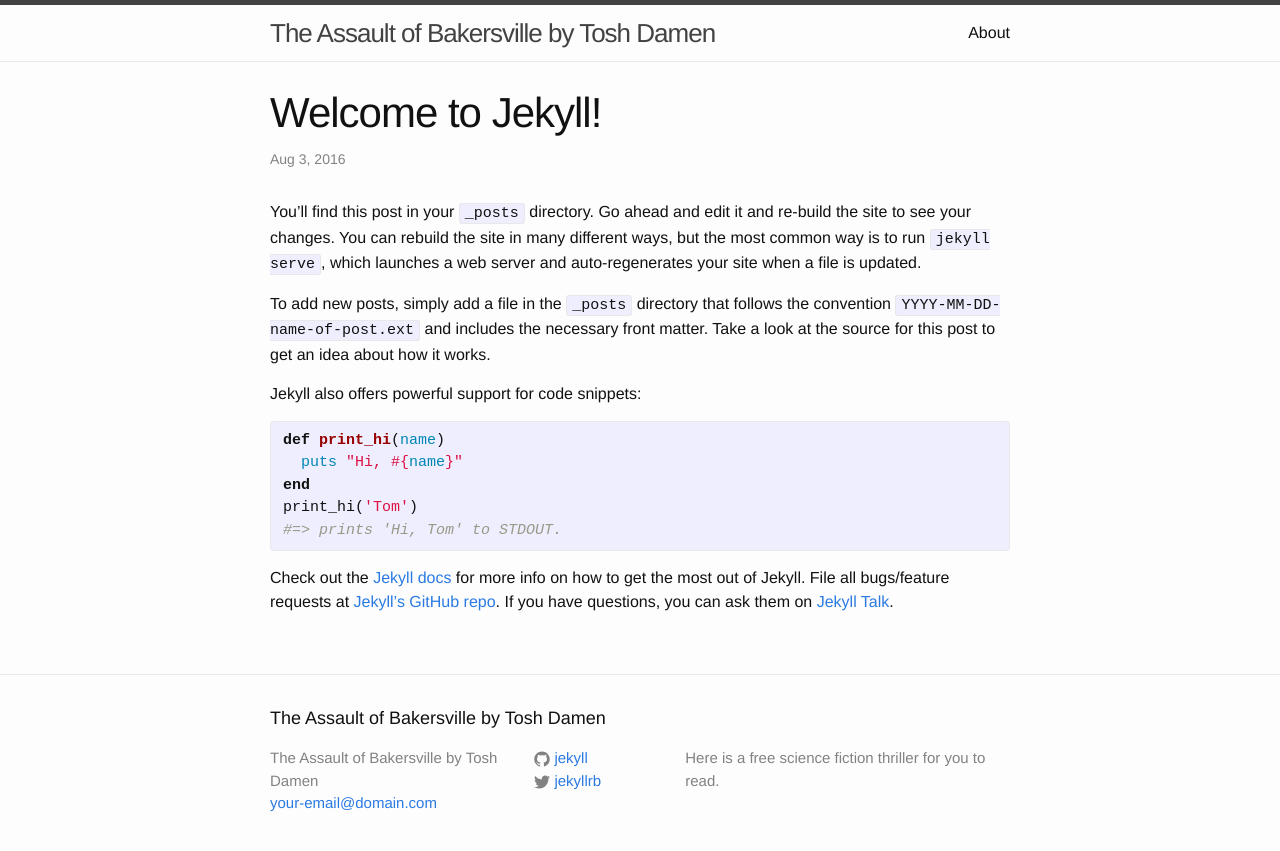
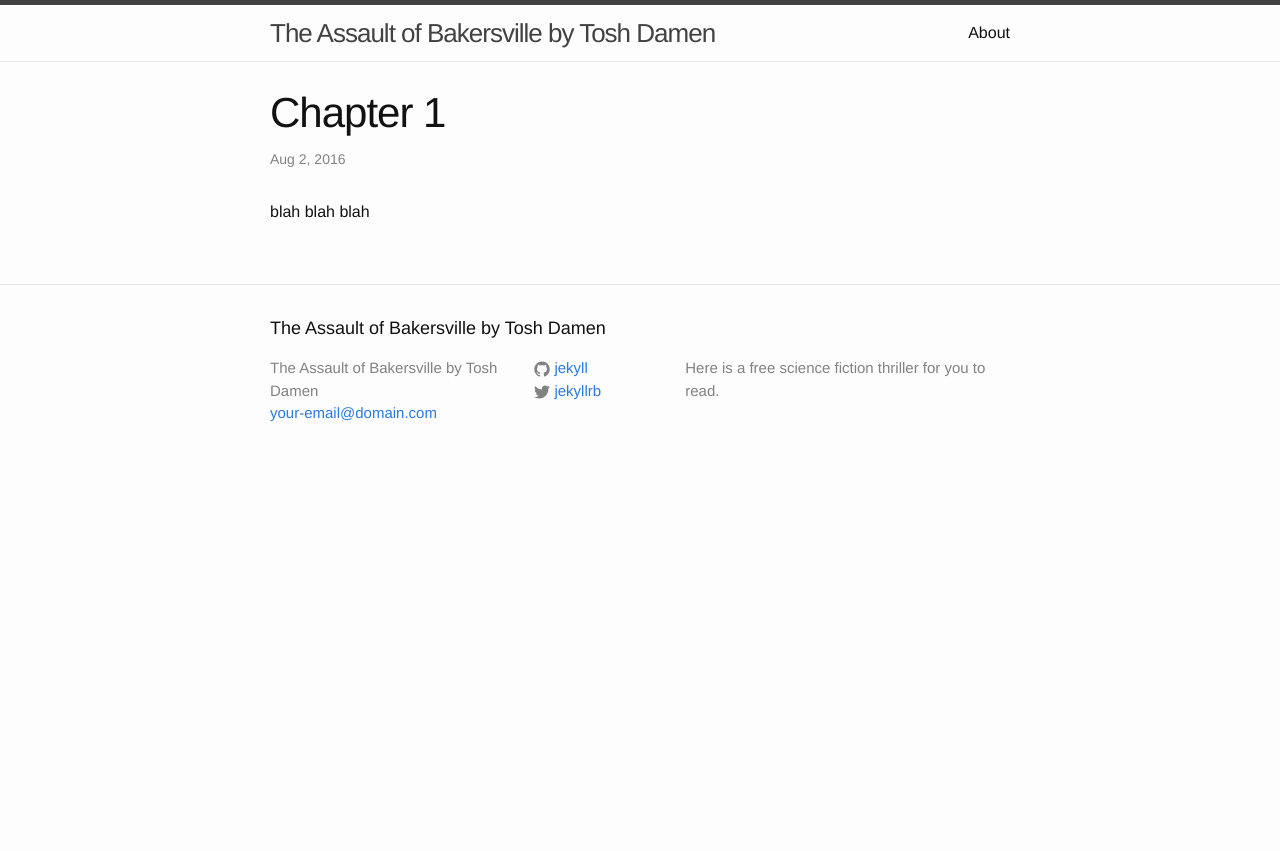
Before and after one commit to jaamen/jaamen.github.io, a Jekyll site: the page built from _posts/2016-08-02-welcome-to-jekyll.markdown, in a window 1280 px wide. Shown: the top 851 px of the page. Built offline with Jekyll 4.4.1, drawn with Linux system fonts in a browser that asks for light colours.

Commit message:
Starting Chapter 1

```diff
--- a/_posts/2016-08-02-welcome-to-jekyll.markdown
+++ b/_posts/2016-08-02-welcome-to-jekyll.markdown
@@ -1,25 +1,6 @@
 ---
 layout: post
-title:  "Welcome to Jekyll!"
-date:   2016-08-02 21:00:32 -0400
+title:  "Chapter 1"
 categories: jekyll update
 ---
-You’ll find this post in your `_posts` directory. Go ahead and edit it and re-build the site to see your changes. You can rebuild the site in many different ways, but the most common way is to run `jekyll serve`, which launches a web server and auto-regenerates your site when a file is updated.
-
-To add new posts, simply add a file in the `_posts` directory that follows the convention `YYYY-MM-DD-name-of-post.ext` and includes the necessary front matter. Take a look at the source for this post to get an idea about how it works.
-
-Jekyll also offers powerful support for code snippets:
-
-{% highlight ruby %}
-def print_hi(name)
-  puts "Hi, #{name}"
-end
-print_hi('Tom')
-#=> prints 'Hi, Tom' to STDOUT.
-{% endhighlight %}
-
-Check out the [Jekyll docs][jekyll-docs] for more info on how to get the most out of Jekyll. File all bugs/feature requests at [Jekyll’s GitHub repo][jekyll-gh]. If you have questions, you can ask them on [Jekyll Talk][jekyll-talk].
-
-[jekyll-docs]: http://jekyllrb.com/docs/home
-[jekyll-gh]:   https://github.com/jekyll/jekyll
-[jekyll-talk]: https://talk.jekyllrb.com/
+blah blah blah
```
